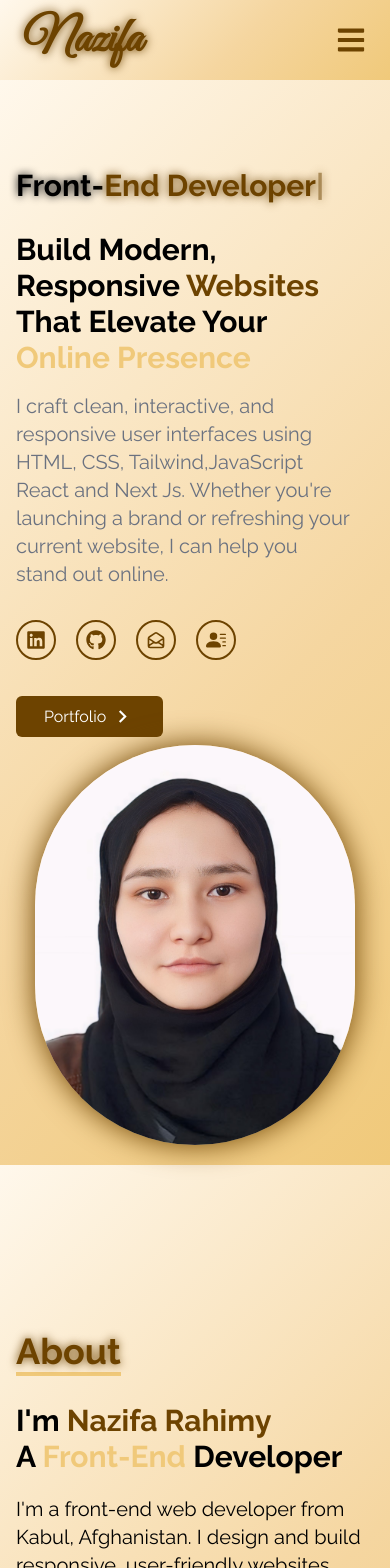
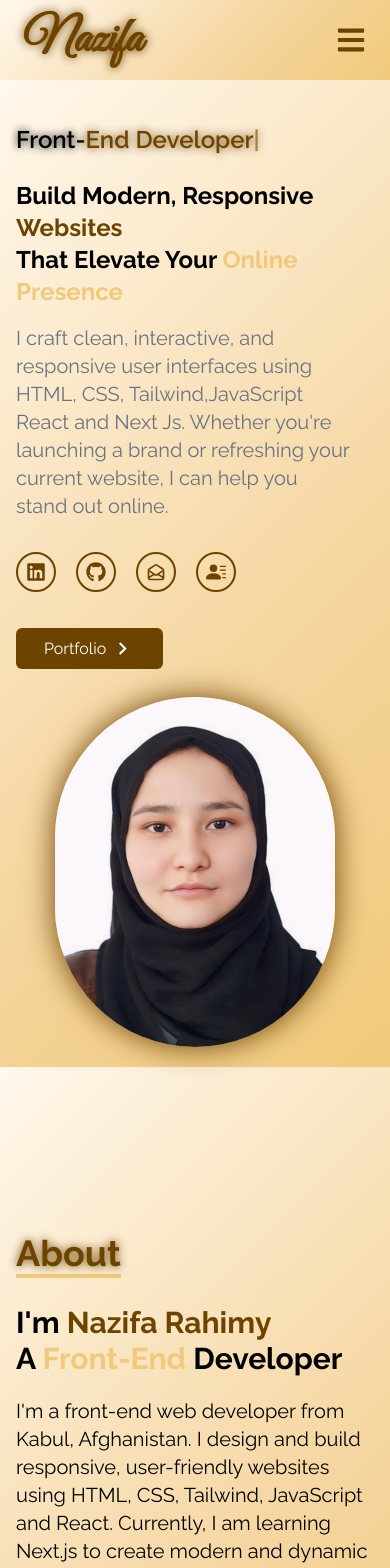
Before and after one commit to NazifaRahimy/nazifa-rahimy-portfolio, a React (Create React App) app: page / in a window 390 px wide. Shown: the top 1568 px of the page. Built offline with nearby package versions, Linux system fonts and the light colour scheme.

Commit message:
update font-size for several elements

```diff
--- a/src/component/Home.jsx
+++ b/src/component/Home.jsx
@@ -40,16 +40,16 @@ const Home = () => {
     return (
         <div name='home' className="w-full h-auto md:h-screen  bg-[linear-gradient(135deg,#fff8ec_0%,#f5d6a0_60%,#f0c97a_100%)]">
             <div className="max-w-screen-lg mx-auto flex flex-col items-center justify-center h-full  px-4 pb-5 md:flex-row ">
-                <div className="flex flex-col justify-center pt-20 md:pt-0  w-full md:w-3/5  h-full pr-5">
-                    <h2 className=" text-3xl font-bold  py-2  ">
+                <div className="flex flex-col justify-center pt-10 md:pt-0  w-full md:w-3/5  h-full pr-5">
+                    <h3 className=" text-2xl py-1 font-semibold sm:text-3xl sm:font-bold  sm:py-2  ">
                         <span   style={{ textShadow: "0 0 8px black" }}>Front-</span>
                         <span className="text-[rgb(109,67,0)] " style={{ textShadow: "0 0 10px rgb(109,67,0)" }} >
                             {displayText}
                             <span className="animate-pulse " >|</span>
                         </span>
-                    </h2>
-                    <h4 className="text-3xl font-bold mt-5" data-aos="fade-right" data-aos-delay="800" >Build Modern, Responsive <span className=" text-[rgb(109,67,0)]">Websites</span> </h4>
-                    <h4 className="text-3xl font-bold  " data-aos="fade-left" data-aos-duration="1000" data-aos-delay="900">That Elevate Your <span className="text-[#f0c97a]"> Online Presence</span></h4>
+                    </h3>
+                    <h4 className="text-2xl sm:text-3xl font-bold mt-5" data-aos="fade-right" data-aos-delay="800" >Build Modern, Responsive <span className=" text-[rgb(109,67,0)]">Websites</span> </h4>
+                    <h4 className="text-2xl sm:text-3xl font-bold  " data-aos="fade-left" data-aos-duration="1000" data-aos-delay="900">That Elevate Your <span className="text-[#f0c97a]"> Online Presence</span></h4>
                     <p className="text-gray-500 py-4 text-xl font-normal " data-aos="flip-up" data-aos-duration="1000" data-aos-delay="1000"> I craft clean, interactive, and responsive user interfaces using HTML, CSS, Tailwind,JavaScript React and Next Js. Whether you're launching a brand or refreshing your current website, I can help you stand out online.</p>
                     <SocialLink />
                     <div>
@@ -61,9 +61,9 @@ const Home = () => {
                         </Link>
                     </div>
                 </div>
-                <div className="md:w-2/5 flex items-center justify-center "  data-aos="zoom-in-left" data-aos-duration="2500">
+                <div className="md:w-2/5 flex items-center justify-center  mt-5 md:mt-0"  data-aos="zoom-in-left" data-aos-duration="2500">
                     <div style={{ boxShadow: "0 0 30px rgb(109,67,0)" }} className=" border-box md:w-[85%]  rounded-full ">
-                        <img src="/nazifa.jpg" alt="my profile"  className="h-[400px] md:h-[450px] rounded-full" />
+                        <img src="/nazifa.jpg" alt="my profile"  className="h-[350px] sm:h-[400px] md:h-[450px] rounded-full" />
                     </div>
                 </div>
             </div>
```
